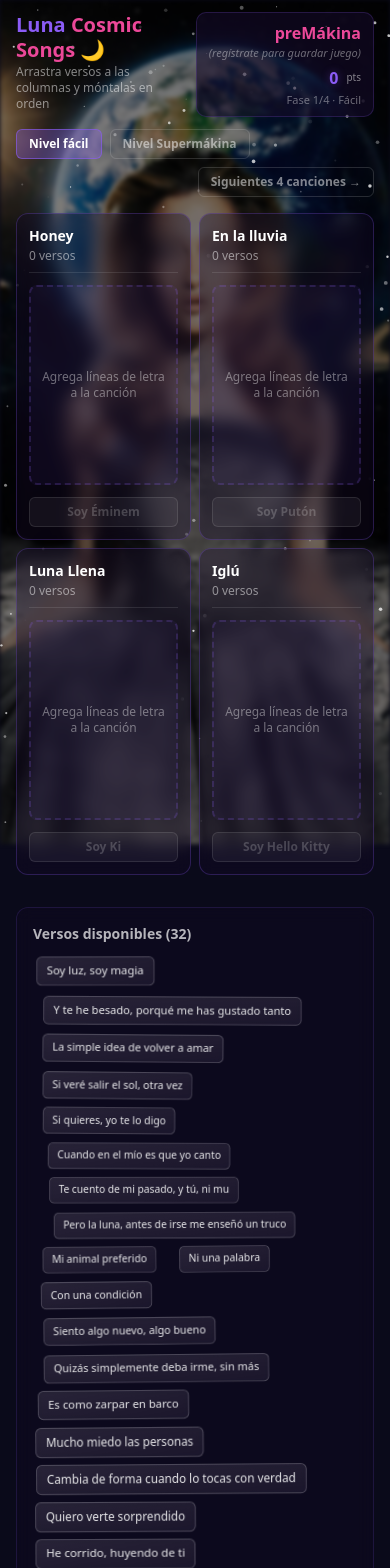
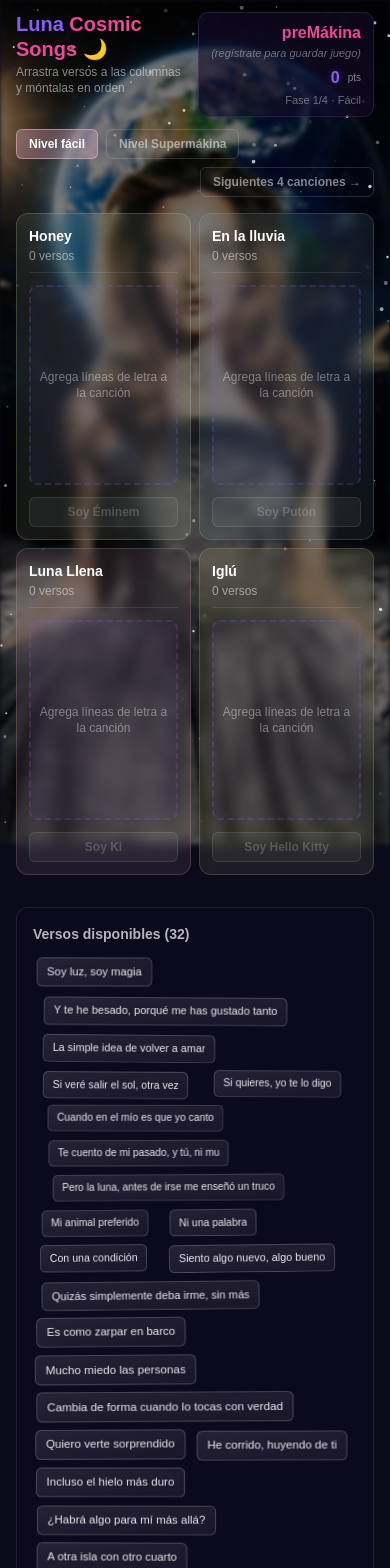
Before and after one commit to ginesgorriz-eng/luna-cosmic-songs, a Next.js app: page /juego in a window 390 px wide. Shown: the top 1568 px of the page. Built offline with nearby package versions, Linux system fonts and the light colour scheme.

Commit message:
Custom colors, Futura font, mobile landscape 4col, transparency

```diff
--- a/src/app/globals.css
+++ b/src/app/globals.css
@@ -10,7 +10,7 @@
 body {
   color: var(--foreground);
   background: var(--background);
-  font-family: "Geist", Arial, Helvetica, sans-serif;
+  font-family: "Futura", "Century Gothic", "Apple Gothic", sans-serif;
   overflow-x: hidden;
 }
 
--- a/src/app/layout.tsx
+++ b/src/app/layout.tsx
@@ -1,11 +1,5 @@
 import type { Metadata } from "next";
-import { Inter } from "next/font/google";
 import "./globals.css";
-
-const inter = Inter({
-  subsets: ["latin"],
-  variable: "--font-inter",
-});
 
 export const metadata: Metadata = {
   title: "Luna Cosmic Songs — Portal de Makinas",
@@ -20,7 +14,7 @@ export default function RootLayout({
 }>) {
   return (
     <html lang="es">
-      <body className={`${inter.variable} font-sans antialiased bg-cosmic-bg text-white`}>
+      <body className="font-futura antialiased bg-cosmic-bg text-white">
         {children}
       </body>
     </html>
--- a/src/components/ColumnaCancion.tsx
+++ b/src/components/ColumnaCancion.tsx
@@ -16,6 +16,32 @@ const BUTTON_TEXTS = [
   "Soy Hello Kitty",
   "Soy una reina",
   "Soy Makina",
+];
+
+// Colores para botones de validación (uno por columna)
+const BUTTON_COLORS = [
+  "#F6B258",
+  "#5FCBBE",
+  "#8FCBE4",
+  "#F1B4CF",
+  "#F9C140",
+  "#1FC4A8",
+  "#A1D9D9",
+  "#CF464B",
+  "#8C8A4C",
+  "#D63348",
+  "#68A542",
+  "#EAB3CB",
+  "#FFCB3A",
+  "#F4BFBF",
+];
+
+// Colores de fondo de cada caja de canción (tono ligero)
+const BOX_COLORS = [
+  "#D7E2CA",
+  "#8FCBE4",
+  "#EAB3CB",
+  "#DECE86",
 ];
 
 interface ColumnaCancionProps {
@@ -49,9 +75,9 @@ export default function ColumnaCancion({
       animate={{ opacity: 1, y: 0 }}
       className="flex flex-col h-full rounded-xl p-3 transition-all"
       style={{
-        background: "rgba(20,10,40,0.35)",
-        border: "1px solid rgba(139,92,246,0.25)",
-        backdropFilter: "blur(8px)",
+        background: `${BOX_COLORS[columnIndex % BOX_COLORS.length]}18`,
+        border: `1px solid ${BOX_COLORS[columnIndex % BOX_COLORS.length]}30`,
+        backdropFilter: "blur(6px)",
       }}
     >
       {/* Song name header */}
@@ -99,22 +125,20 @@ export default function ColumnaCancion({
         )}
       </div>
 
-      {/* Validation button — subtle style */}
+      {/* Validation button — colored per column */}
       <motion.button
         onClick={onValidar}
         disabled={isValidated || lineas.length === 0}
         whileHover={{ scale: 1.02 }}
         whileTap={{ scale: 0.97 }}
-        className={`
-          w-full py-1.5 rounded-md text-xs font-semibold transition-all
-          ${
-            isValidated
-              ? "bg-cosmic-success/30 text-cosmic-success border border-cosmic-success/50 cursor-not-allowed"
-              : lineas.length === 0
-              ? "bg-white/5 text-white/20 border border-white/10 cursor-not-allowed"
-              : "bg-cosmic-purple/25 text-white/90 border border-cosmic-purple/50 hover:bg-cosmic-purple/40 hover:text-white hover:border-cosmic-purple/70 shadow-md shadow-cosmic-purple/10"
-          }
-        `}
+        className="w-full py-1.5 rounded-md text-xs font-bold transition-all"
+        style={
+          isValidated
+            ? { background: "#68A54240", color: "#68A542", border: "1px solid #68A54260", cursor: "not-allowed" }
+            : lineas.length === 0
+            ? { background: "rgba(255,255,255,0.05)", color: "rgba(255,255,255,0.2)", border: "1px solid rgba(255,255,255,0.1)", cursor: "not-allowed" }
+            : { background: `${BUTTON_COLORS[columnIndex % BUTTON_COLORS.length]}50`, color: "#fff", border: `1px solid ${BUTTON_COLORS[columnIndex % BUTTON_COLORS.length]}90` }
+        }
       >
         {isValidated ? "¡Lo tengo! ✓" : BUTTON_TEXTS[columnIndex % BUTTON_TEXTS.length]}
       </motion.button>
--- a/src/components/FichaFlotante.tsx
+++ b/src/components/FichaFlotante.tsx
@@ -38,26 +38,14 @@ export default function FichaFlotante({
     transition,
   };
 
-  // Validation color mapping
-  const validationStyles = {
-    correct: {
-      border: 'border-cosmic-success',
-      bg: 'bg-emerald-500/20',
-      shadow: 'shadow-emerald-500/20',
-    },
-    'wrong-position': {
-      border: 'border-amber-400/60',
-      bg: 'bg-amber-500/20',
-      shadow: 'shadow-amber-500/20',
-    },
-    'wrong-song': {
-      border: 'border-cosmic-error',
-      bg: 'bg-red-500/20',
-      shadow: 'shadow-red-500/20',
-    },
+  // Validation color mapping — custom palette
+  const validationInline: Record<ValidationColor, { border: string; bg: string; shadow: string }> = {
+    correct:          { border: '#68A542', bg: 'rgba(104,165,66,0.25)', shadow: 'rgba(104,165,66,0.3)' },
+    'wrong-position': { border: '#FFCB3A', bg: 'rgba(255,203,58,0.25)', shadow: 'rgba(255,203,58,0.3)' },
+    'wrong-song':     { border: '#D63348', bg: 'rgba(214,51,72,0.25)', shadow: 'rgba(214,51,72,0.3)' },
   };
 
-  const validation = validationColor ? validationStyles[validationColor] : null;
+  const vStyle = validationColor ? validationInline[validationColor] : null;
 
   // Float animation only when NOT in a column
   const floatVariants = isInColumn
@@ -78,7 +66,14 @@ export default function FichaFlotante({
   return (
     <motion.div
       ref={setNodeRef}
-      style={style}
+      style={{
+        ...style,
+        ...(vStyle ? {
+          border: `2px solid ${vStyle.border}`,
+          background: vStyle.bg,
+          boxShadow: `0 4px 12px ${vStyle.shadow}`,
+        } : {}),
+      }}
       initial={{ opacity: 0, scale: 0.8 }}
       animate={{
         opacity: 1,
@@ -102,8 +97,7 @@ export default function FichaFlotante({
         relative px-2.5 py-1.5 rounded-md backdrop-blur-sm cursor-grab active:cursor-grabbing
         touch-none select-none transition-all duration-200 text-white
         bg-gradient-to-br from-white/10 to-white/5 hover:from-white/15 hover:to-white/10
-        ${isDragging ? 'scale-125 rotate-6 z-[1000] border-purple-400 shadow-lg shadow-purple-500/50' : 'border border-white/20'}
-        ${validation ? `border-2 ${validation.border} ${validation.bg} shadow-lg ${validation.shadow}` : ''}
+        ${isDragging ? 'scale-125 rotate-6 z-[1000] border-purple-400 shadow-lg shadow-purple-500/50' : vStyle ? '' : 'border border-white/20'}
       `}
       {...attributes}
       {...listeners}
--- a/src/components/TableroJuego.tsx
+++ b/src/components/TableroJuego.tsx
@@ -406,21 +406,23 @@ export default function TableroJuego({
         <div className="flex items-center gap-2 mb-4 flex-wrap">
           <button
             onClick={() => handleLevelChange('basico')}
-            className={`px-3 py-1.5 rounded-md text-xs font-semibold transition-all ${
+            className="px-3 py-1.5 rounded-md text-xs font-semibold transition-all"
+            style={
               level === 'basico'
-                ? 'bg-cosmic-purple/30 text-white border border-cosmic-purple/60'
-                : 'text-white/50 border border-white/15 hover:border-white/30 hover:text-white/80'
-            }`}
+                ? { background: '#EAB3CB50', color: '#fff', border: '1px solid #EAB3CB90' }
+                : { color: 'rgba(255,255,255,0.5)', border: '1px solid rgba(255,255,255,0.15)' }
+            }
           >
             Nivel fácil
           </button>
           <button
             onClick={() => handleLevelChange('avanzado')}
-            className={`px-3 py-1.5 rounded-md text-xs font-semibold transition-all ${
+            className="px-3 py-1.5 rounded-md text-xs font-semibold transition-all"
+            style={
               level === 'avanzado'
-                ? 'bg-cosmic-pink/30 text-white border border-cosmic-pink/60'
-                : 'text-white/50 border border-white/15 hover:border-white/30 hover:text-white/80'
-            }`}
+                ? { background: '#D6334850', color: '#fff', border: '1px solid #D6334890' }
+                : { color: 'rgba(255,255,255,0.5)', border: '1px solid rgba(255,255,255,0.15)' }
+            }
           >
             Nivel Supermákina
           </button>
@@ -440,7 +442,7 @@ export default function TableroJuego({
           onDragOver={handleDragOver}
           onDragEnd={handleDragEnd}
         >
-          <div className="mb-8 grid grid-cols-2 lg:grid-cols-4 gap-2 md:gap-4 items-start">
+          <div className="mb-8 grid grid-cols-2 landscape:grid-cols-4 md:grid-cols-4 gap-2 md:gap-4 items-start">
             {currentPhaseSongs.map((song, idx) => (
               <SortableContext
                 key={song.id}
@@ -467,9 +469,9 @@ export default function TableroJuego({
             animate={{ opacity: 1, y: 0 }}
             className="mb-8 rounded-xl p-4 transition-all"
             style={{
-              background: "rgba(20,10,40,0.25)",
-              border: "1px solid rgba(139,92,246,0.15)",
-              backdropFilter: "blur(8px)",
+              background: "rgba(20,10,40,0.15)",
+              border: "1px solid rgba(255,255,255,0.10)",
+              backdropFilter: "blur(6px)",
             }}
           >
             <h3 className="text-sm font-bold text-white/70 mb-3">
--- a/tailwind.config.ts
+++ b/tailwind.config.ts
@@ -1,6 +1,9 @@
 import type { Config } from "tailwindcss";
 
 const config: Config = {
+  future: {
+    hoverOnlyWhenSupported: true,
+  },
   content: [
     "./src/pages/**/*.{js,ts,jsx,tsx,mdx}",
     "./src/components/**/*.{js,ts,jsx,tsx,mdx}",
@@ -8,6 +11,9 @@ const config: Config = {
   ],
   theme: {
     extend: {
+      fontFamily: {
+        futura: ['"Futura"', '"Century Gothic"', '"Apple Gothic"', 'sans-serif'],
+      },
       colors: {
         cosmic: {
           bg: "#0a0a1a",
@@ -43,6 +49,10 @@ const config: Config = {
       },
     },
   },
-  plugins: [],
+  plugins: [
+    function({ addVariant }: { addVariant: (name: string, rule: string) => void }) {
+      addVariant('landscape', '@media (orientation: landscape)');
+    },
+  ],
 };
 export default config;
```
